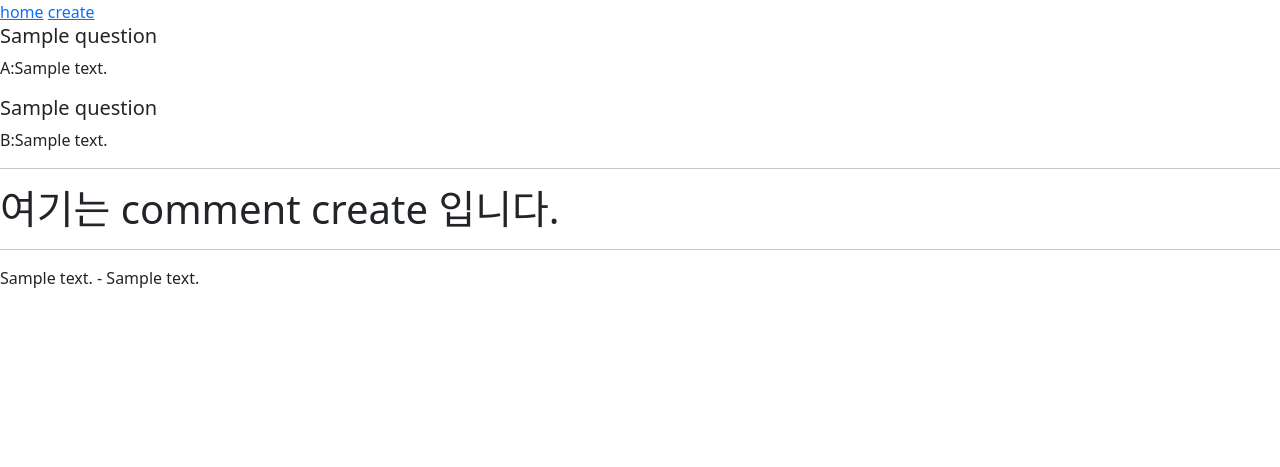
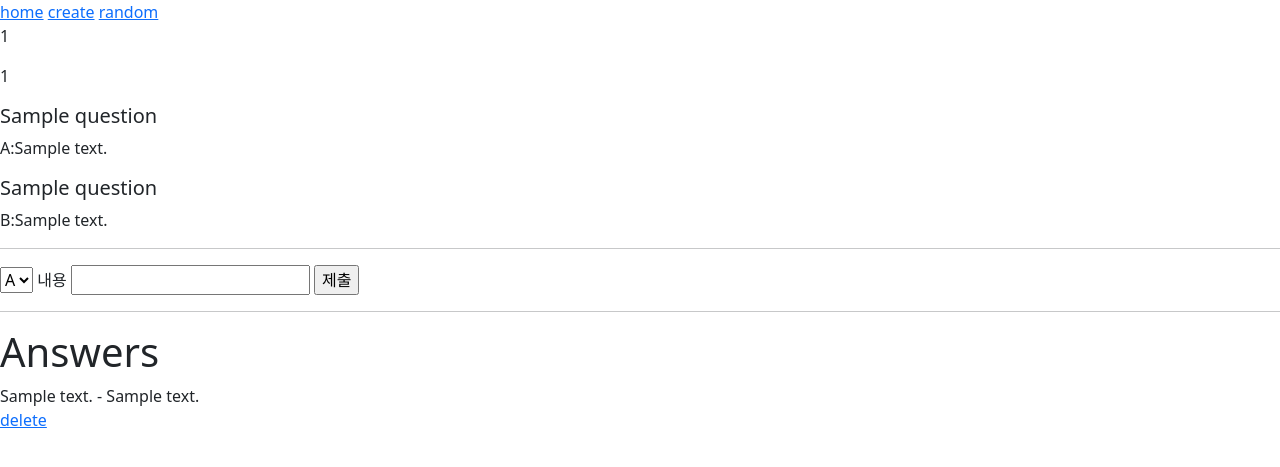
Before and after one commit to Eunsoojoe/dmf-question-pjt, a Django app: template choose/templates/detail.html in a window 1280 px wide. Shown: the top 467 px of the page. Run offline with Django 5.2, Linux system fonts and the light colour scheme; tables that the repository leaves empty hold one stand-in row (values such as "Sample post"); the template is opened without the code that fills it: values that come from a table or form of the project are taken from there, most other values are stand-ins (such as "Sample title", 1, 10 or a date in 2020).

Commit message:
대댓글 모델 추가

```diff
--- a/choose/admin.py
+++ b/choose/admin.py
@@ -1,6 +1,7 @@
 from django.contrib import admin
-from .models import Question, Comment
+from .models import Question, Comment, Cocomment
 
 # Register your models here.
 admin.site.register(Question)
 admin.site.register(Comment)
+admin.site.register(Cocomment)
--- a/choose/models.py
+++ b/choose/models.py
@@ -10,3 +10,7 @@ class Comment(models.Model):
     answer = models.TextField()
     comment = models.TextField()
     question = models.ForeignKey(Question, on_delete=models.CASCADE)
+
+class Cocomment(models.Model):
+    cocomment = models.TextField()
+    comment = models.ForeignKey(Comment, on_delete=models.CASCADE)
--- a/choose/templates/detail.html
+++ b/choose/templates/detail.html
@@ -1,6 +1,9 @@
 {% extends 'base.html'%}
 
 {% block body %}
+<p>{{percent_A}}</p>
+<p>{{percent_B}}</p>
+
 <div>
     <div>
         <h5>{{question.title}}</h5>
@@ -12,9 +15,22 @@
     </div>
 </div>
 <hr>
-<h1>여기는 comment create 입니다.</h1>
+
+<form action="{% url 'choose:comment_create' id=question.id %}" id="myForm">
+    <!-- {% csrf_token %} -->
+    <select name="answer" id="myForm">
+        <option value="A">A</option>
+        <option value="B">B</option>
+    </select>
+    <label for="comment">내용</label>
+    <input type="text" id="comment" name="comment">
+    <input type="submit" value="제출">
+</form>
+
 <hr>
+<h1>Answers</h1>
 {% for comment in question.comment_set.all %}
     <div>{{comment.answer}} - {{comment.comment}}</div>
+    <a href="{% url 'choose:comment_delete' id=question.id comment_id=comment.id%}">delete</a>
 {% endfor %}
 {% endblock %}
--- a/choose/templates/index.html
+++ b/choose/templates/index.html
@@ -6,6 +6,7 @@
         <p>{{question.id}}</p>
         <p>{{question.title}}</p>
         <a href="{% url 'choose:detail' id=question.id %}">link</a>
+        <a href="{% url 'choose:delete' id=question.id %}">delete</a>
         <hr>
 
     {% endfor %}
--- a/choose/urls.py
+++ b/choose/urls.py
@@ -7,4 +7,9 @@ urlpatterns = [
     path('', views.index, name='index'),
     path('<int:id>', views.detail, name='detail'),
     path('create', views.create, name='create'),
+    path('random', views.myRandom, name='random'),
+    path('<int:id>/delete/', views.delete, name='delete'),
+    path('<int:id>/comment/', views.comment_create, name='comment_create'),
+    path('<int:id>/comment/<int:comment_id>/delete', views.comment_delete, name='comment_delete'),
+
 ]
--- a/templates/base.html
+++ b/templates/base.html
@@ -7,8 +7,9 @@
     <link href="https://cdn.jsdelivr.net/npm/bootstrap@5.3.3/dist/css/bootstrap.min.css" rel="stylesheet" integrity="sha384-QWTKZyjpPEjISv5WaRU9OFeRpok6YctnYmDr5pNlyT2bRjXh0JMhjY6hW+ALEwIH" crossorigin="anonymous">
 </head>
 <body>
-     <a href="">home</a>
+     <a href="{% url 'choose:index' %}">home</a>
      <a href="{% url 'choose:create' %}">create</a>
+     <a href="{% url 'choose:random' %}">random</a>
     {% block body %}
     {% endblock %}
     <script src="https://cdn.jsdelivr.net/npm/bootstrap@5.3.3/dist/js/bootstrap.bundle.min.js" integrity="sha384-YvpcrYf0tY3lHB60NNkmXc5s9fDVZLESaAA55NDzOxhy9GkcIdslK1eN7N6jIeHz" crossorigin="anonymous"></script>
```
Also changed, not shown: choose/views.py (+49 -5 lines).
